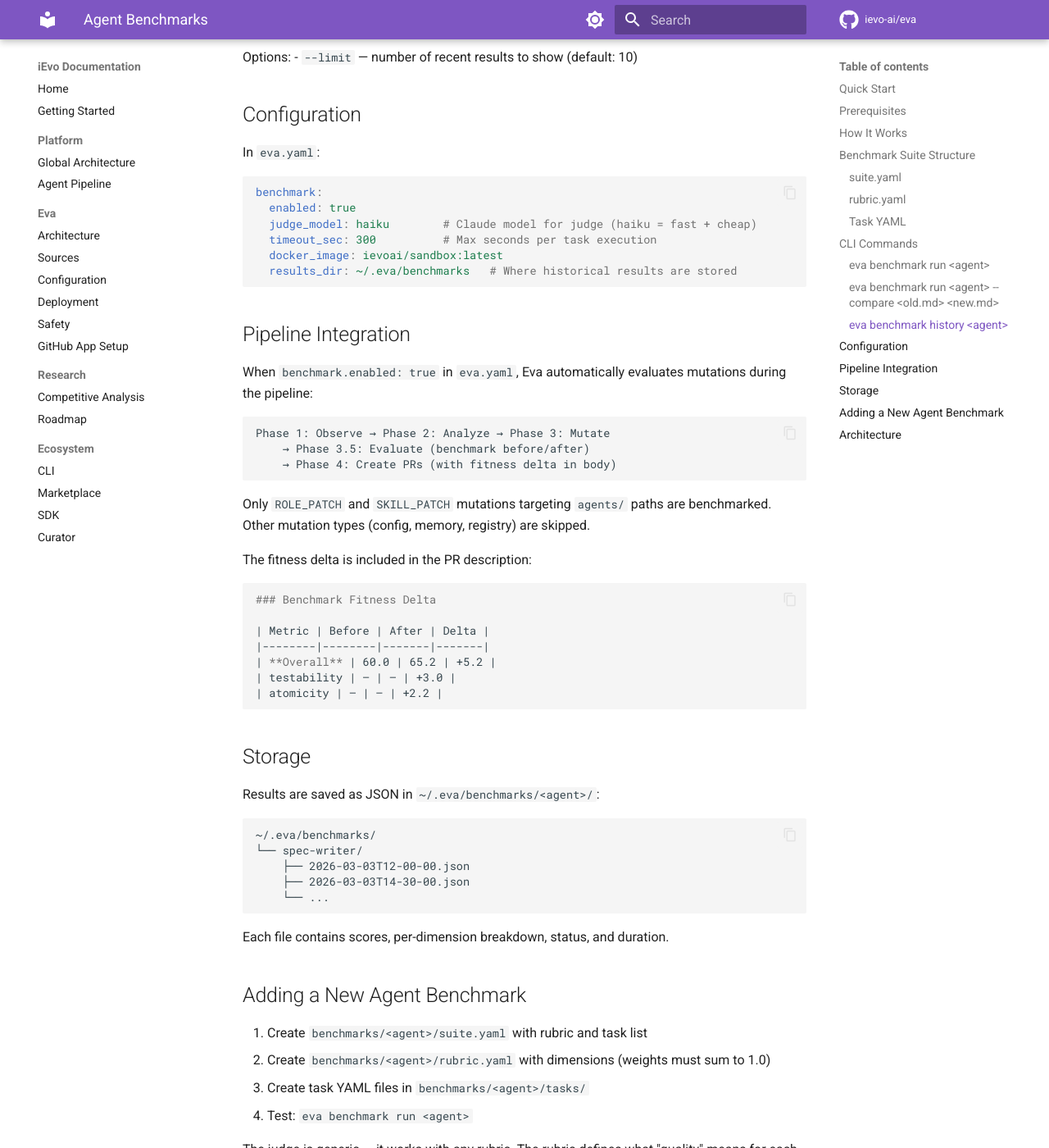
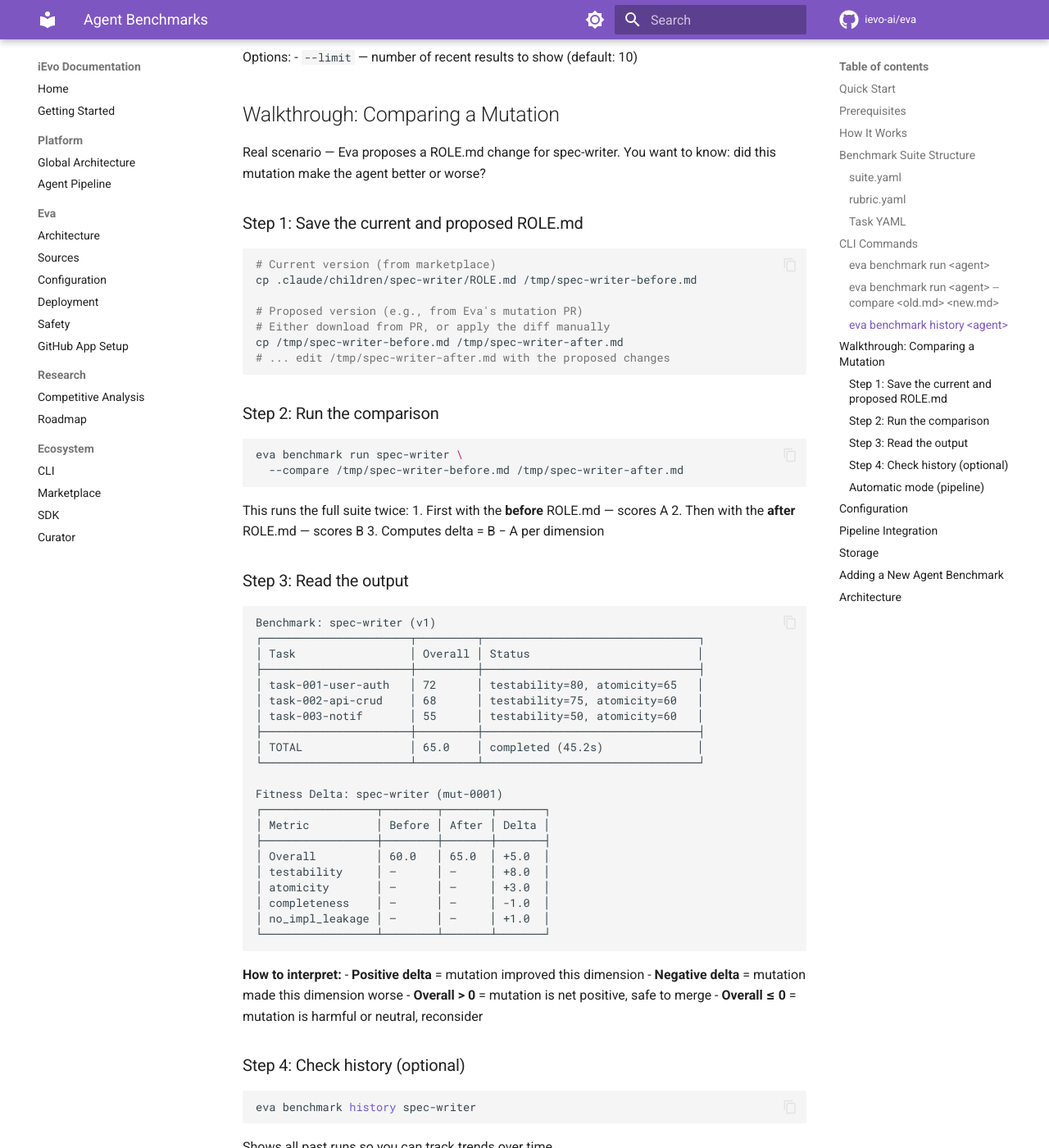
Before and after one commit to ievo-ai/eva, an MkDocs documentation site: the page built from docs/benchmarks.md, in a window 1280 px wide and 1400 px high, scrolled down 3015 px. Shown: the whole window at 82% size. Built offline with MkDocs 1.6.1 and Material for MkDocs 9.7.7, drawn with Linux system fonts in a browser that asks for light colours; comment, search, counter and statistics services are not loaded; some of the changed text lies outside the part shown.

Commit message:
docs: add mutation comparison walkthrough to benchmarks.md
Step-by-step guide: save ROLE.md versions, run compare, read output,
interpret fitness delta. Includes example tables and automatic mode.

Co-Authored-By: iEVO Eva <noreply@ievo.ai>

````diff
--- a/docs/benchmarks.md
+++ b/docs/benchmarks.md
@@ -139,6 +139,78 @@
 Options:
 - `--limit` — number of recent results to show (default: 10)
 
+## Walkthrough: Comparing a Mutation
+
+Real scenario — Eva proposes a ROLE.md change for spec-writer. You want to know: did this mutation make the agent better or worse?
+
+### Step 1: Save the current and proposed ROLE.md
+
+```bash
+# Current version (from marketplace)
+cp .claude/children/spec-writer/ROLE.md /tmp/spec-writer-before.md
+
+# Proposed version (e.g., from Eva's mutation PR)
+# Either download from PR, or apply the diff manually
+cp /tmp/spec-writer-before.md /tmp/spec-writer-after.md
+# ... edit /tmp/spec-writer-after.md with the proposed changes
+```
+
+### Step 2: Run the comparison
+
+```bash
+eva benchmark run spec-writer \
+  --compare /tmp/spec-writer-before.md /tmp/spec-writer-after.md
+```
+
+This runs the full suite twice:
+1. First with the **before** ROLE.md — scores A
+2. Then with the **after** ROLE.md — scores B
+3. Computes delta = B − A per dimension
+
+### Step 3: Read the output
+
+```
+Benchmark: spec-writer (v1)
+┌──────────────────────┬─────────┬────────────────────────────────┐
+│ Task                 │ Overall │ Status                         │
+├──────────────────────┼─────────┼────────────────────────────────┤
+│ task-001-user-auth   │ 72      │ testability=80, atomicity=65   │
+│ task-002-api-crud    │ 68      │ testability=75, atomicity=60   │
+│ task-003-notif       │ 55      │ testability=50, atomicity=60   │
+├──────────────────────┼─────────┼────────────────────────────────┤
+│ TOTAL                │ 65.0    │ completed (45.2s)              │
+└──────────────────────┴─────────┴────────────────────────────────┘
+
+Fitness Delta: spec-writer (mut-0001)
+┌─────────────────┬────────┬───────┬───────┐
+│ Metric          │ Before │ After │ Delta │
+├─────────────────┼────────┼───────┼───────┤
+│ Overall         │ 60.0   │ 65.0  │ +5.0  │
+│ testability     │ —      │ —     │ +8.0  │
+│ atomicity       │ —      │ —     │ +3.0  │
+│ completeness    │ —      │ —     │ -1.0  │
+│ no_impl_leakage │ —      │ —     │ +1.0  │
+└─────────────────┴────────┴───────┴───────┘
+```
+
+**How to interpret:**
+- **Positive delta** = mutation improved this dimension
+- **Negative delta** = mutation made this dimension worse
+- **Overall > 0** = mutation is net positive, safe to merge
+- **Overall ≤ 0** = mutation is harmful or neutral, reconsider
+
+### Step 4: Check history (optional)
+
+```bash
+eva benchmark history spec-writer
+```
+
+Shows all past runs so you can track trends over time.
+
+### Automatic mode (pipeline)
+
+When Eva runs `eva scan --live` with `benchmark.enabled: true`, comparison happens automatically for every `ROLE_PATCH` and `SKILL_PATCH` mutation. The delta is embedded in the PR body — no manual steps needed.
+
 ## Configuration
 
 In `eva.yaml`:
````
